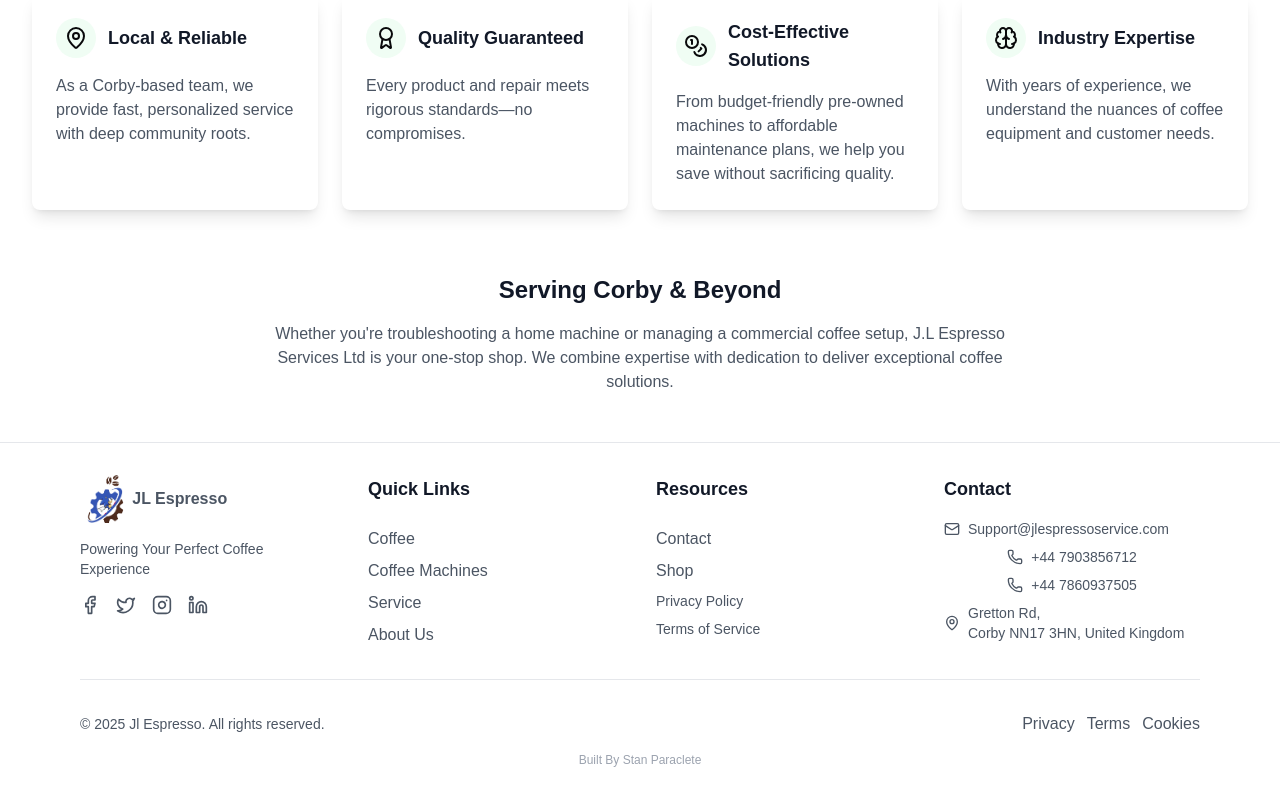
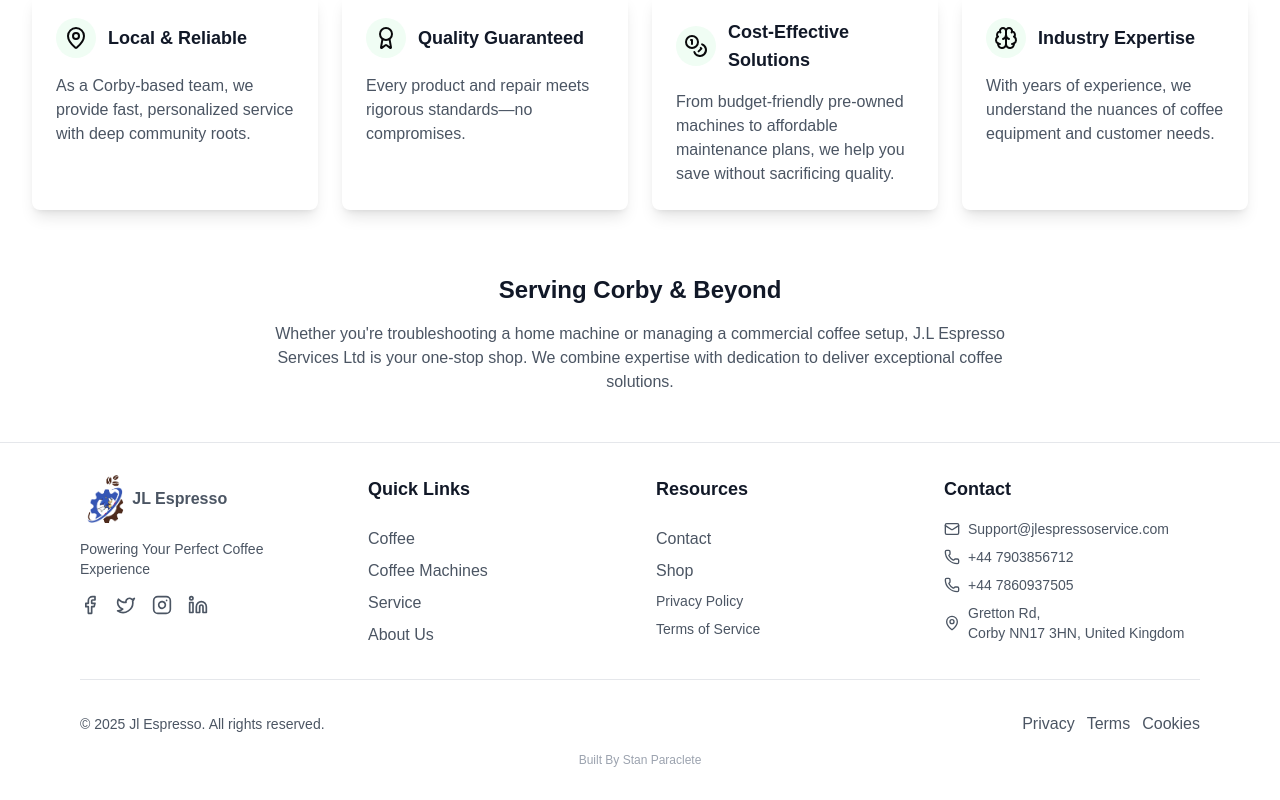
Before and after one commit to StanParaclete/jlespresso, a Next.js app: page / in a window 1280 px wide. Shown: the part 2382-3182 px from the top of the page. Built offline with nearby package versions, Linux system fonts and the light colour scheme.

Commit message:
items start

```diff
--- a/app/components/Footer.tsx
+++ b/app/components/Footer.tsx
@@ -81,7 +81,7 @@ const Footer = () => {
                 <Mail size={16} className="mr-2" />
                 <span>Support@jlespressoservice.com</span>
               </div>
-              <div className="flex space-y-2 flex-col items-center text-sm">
+              <div className="flex space-y-2 flex-col text-sm">
               <div className="flex items-center text-sm">
               <Phone size={16} className="mr-2" />
               <span>+44 7903856712</span>
```
